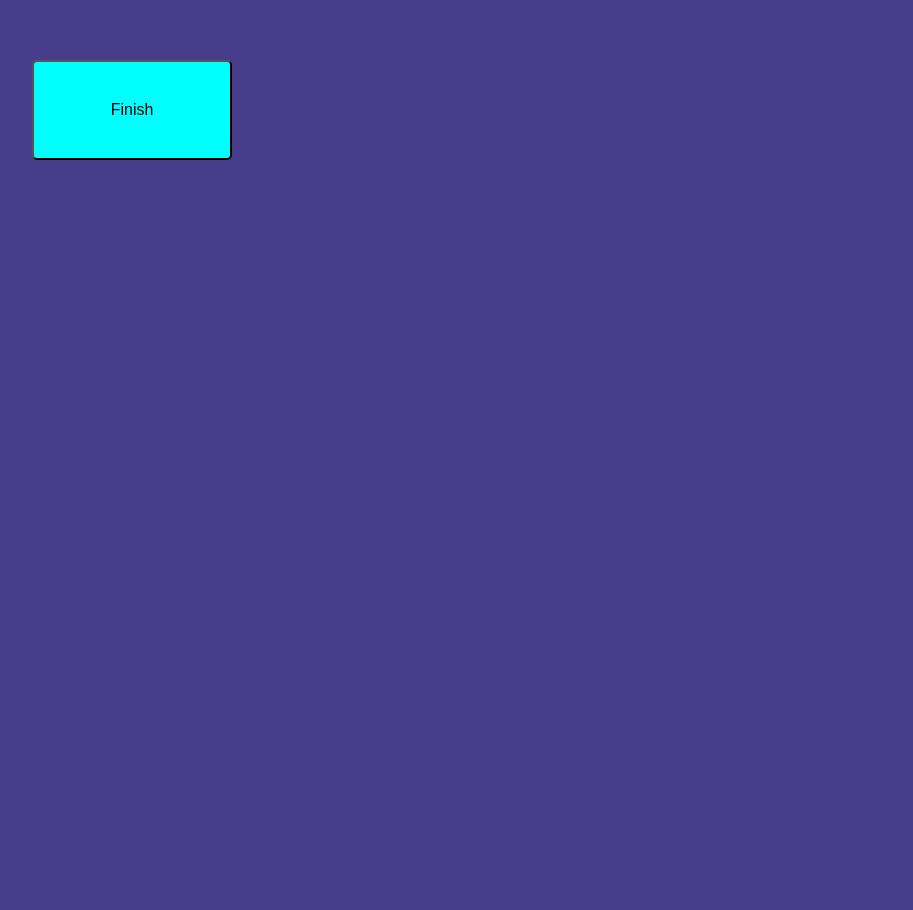
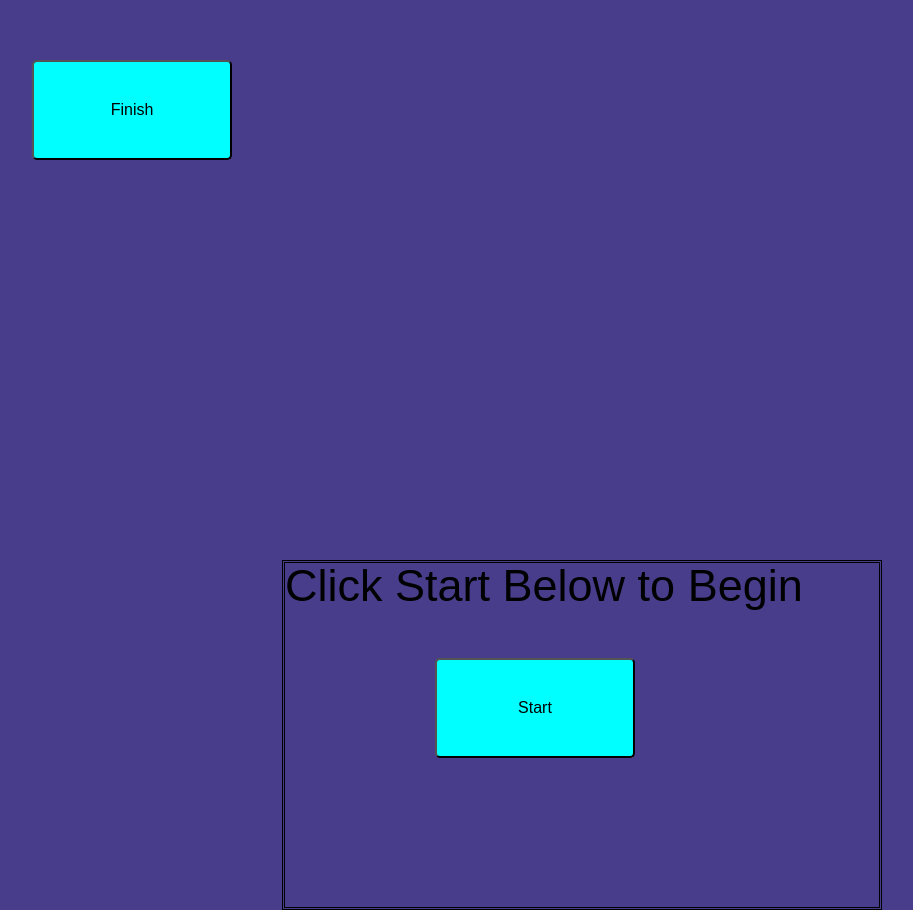
Before and after one commit to ameridacas/MyWebAPI_Quiz, a plain HTML site: page index.html in a window 1280 px wide. Shown: the part 10471-11381 px from the top of the page, without its empty margins (118-1031 px from the left). Before the commit the page ends 10631 px from the top, so only its background shows below. Drawn offline with Linux system fonts and the light colour scheme.

Commit message:
updated html

```diff
--- a/index.html
+++ b/index.html
@@ -3,7 +3,7 @@
 <head>
     <meta charset="UTF-8">
     <meta name="viewport" content="width=device-width, initial-scale=1.0">
-    <title>Document</title>
+    <title>HTML,CSS,JS or Nah Quiz</title>
     <link rel="stylesheet" href="./assets/script.js">
     <link rel="stylesheet" href="./assets/scripts2.js">
     <link rel="stylesheet" href="./assets/style.css">
@@ -103,6 +103,9 @@
         <div id="results"></div>
         <button id="submit">Finish</button>
     </form>
-
+    <div>
+        <section>Click Start Below to Begin</section>
+        <button id="start-button">Start</button>
+    </div>
 </body>
 </html>
```
